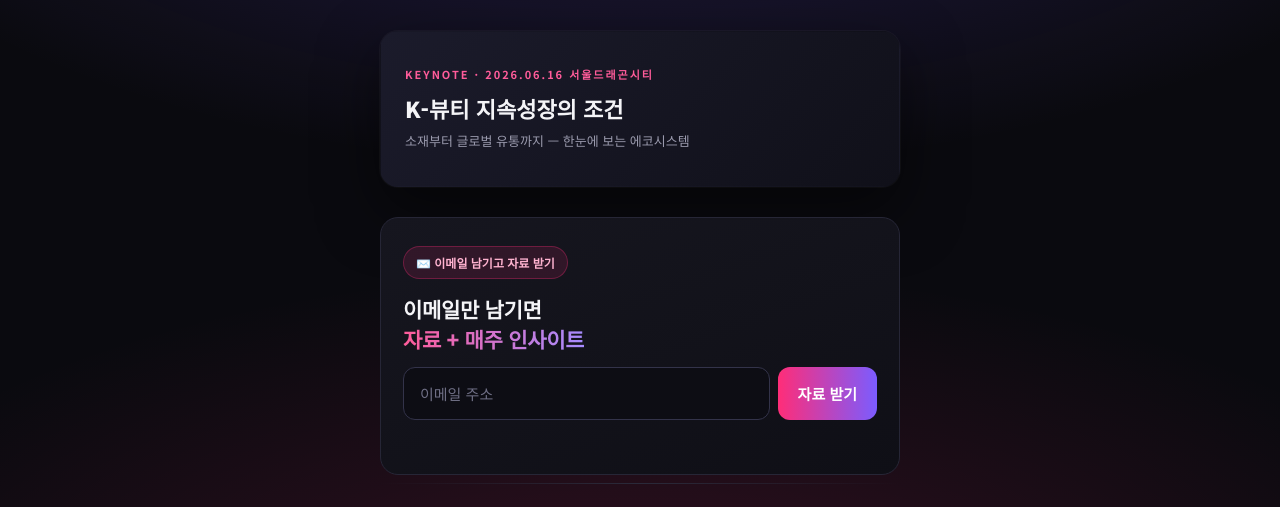
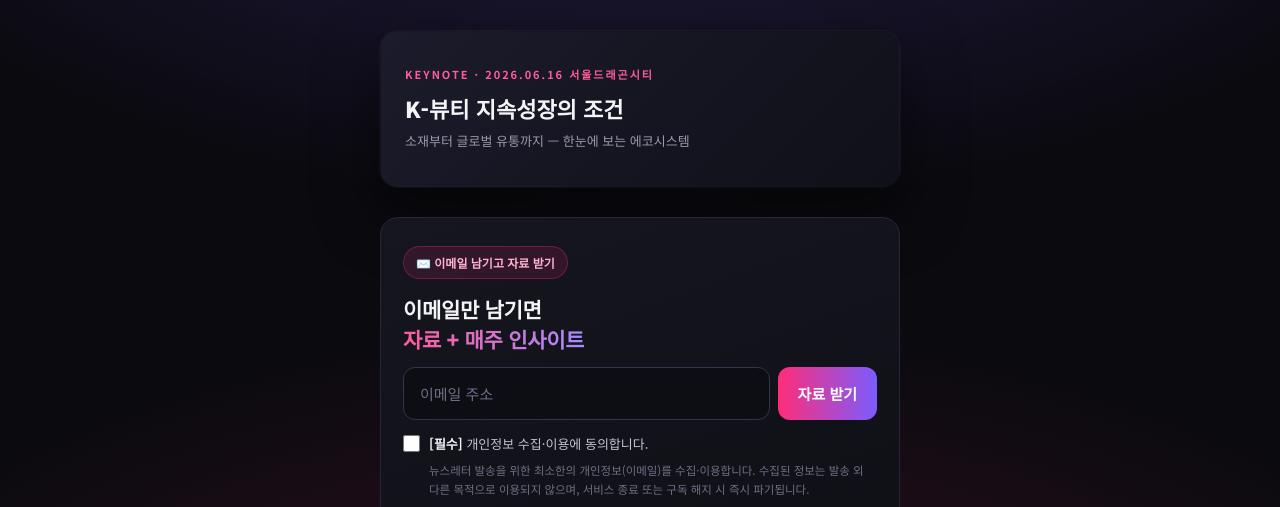
Before and after one commit to beauskorea/beauty-keynote, a plain HTML site: page index.html in a window 1280 px wide. Shown: the part 285-792 px from the top of the page. Drawn offline with Linux system fonts and the light colour scheme.

Commit message:
개인정보 수집·이용 동의 체크박스(필수) 추가 — 미동의 시 구독 차단
Co-Authored-By: Claude Opus 4 <noreply@anthropic.com>

```diff
--- a/index.html
+++ b/index.html
@@ -142,6 +142,11 @@
   }
   .sub-form button:active { transform: translateY(1px) scale(.99); }
   .sub-form button:disabled { opacity: .55; cursor: default; }
+  .consent { display: flex; align-items: flex-start; gap: 9px; margin-top: 14px; cursor: pointer; }
+  .consent input { flex-shrink: 0; width: 17px; height: 17px; margin-top: 1px; accent-color: var(--accent); cursor: pointer; }
+  .consent span { font-size: 13px; color: #c3c3d2; line-height: 1.5; }
+  .consent span b { color: var(--text); font-weight: 700; }
+  .consent-detail { font-size: 11.5px; color: #6f6f85; line-height: 1.6; margin: 8px 0 4px 26px; }
   .sub-msg { font-size: 13px; margin-top: 12px; min-height: 18px; }
   .sub-msg.ok { color: #7ee0a8; }
   .sub-msg.err { color: #ff8fae; }
@@ -175,6 +180,11 @@
           <input type="email" id="subEmail" placeholder="이메일 주소" autocomplete="email" required />
           <button type="submit" id="subBtn">자료 받기</button>
         </form>
+        <label class="consent" for="subAgree">
+          <input type="checkbox" id="subAgree" />
+          <span><b>[필수]</b> 개인정보 수집·이용에 동의합니다.</span>
+        </label>
+        <p class="consent-detail">뉴스레터 발송을 위한 최소한의 개인정보(이메일)를 수집·이용합니다. 수집된 정보는 발송 외 다른 목적으로 이용되지 않으며, 서비스 종료 또는 구독 해지 시 즉시 파기됩니다.</p>
         <p class="sub-msg" id="subMsg"></p>
         <div class="dl-reveal" id="dlReveal">
           <a class="cta-primary" href="beauty-marketing-keynote.pdf" download="뷰스컴퍼니_K뷰티_키노트_자료.pdf">
@@ -194,6 +204,7 @@
     (function () {
       var form = document.getElementById('subForm');
       var email = document.getElementById('subEmail');
+      var agree = document.getElementById('subAgree');
       var btn = document.getElementById('subBtn');
       var msg = document.getElementById('subMsg');
       var reveal = document.getElementById('dlReveal');
@@ -212,6 +223,7 @@
         e.preventDefault();
         var v = email.value.trim();
         if (!valid.test(v)) { show('올바른 이메일 주소를 입력해 주세요.', 'err'); email.focus(); return; }
+        if (!agree.checked) { show('개인정보 수집·이용에 동의해 주세요.', 'err'); return; }
         btn.disabled = true; btn.textContent = '처리 중…';
         fetch(LIST, {
           method: 'POST',
```
